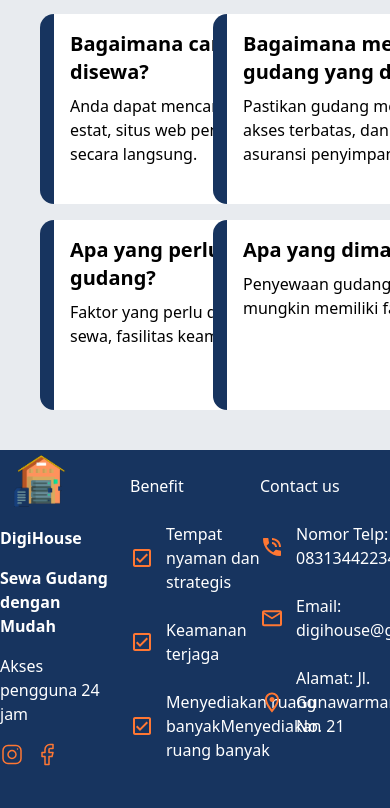
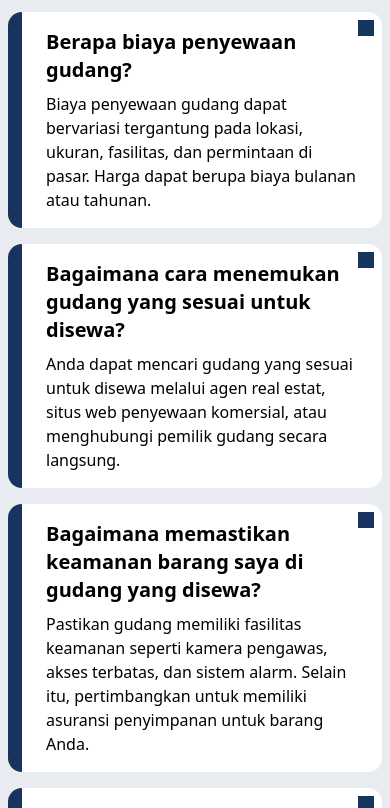
Before and after one commit to Capstone-Tim-12/warehouse-managament-system-fe, a React (Vite) app: page / in a window 390 px wide. Shown: the part 4429-5237 px from the top of the page. Built offline with nearby package versions, Linux system fonts and the light colour scheme.

Commit message:
responsive faq dan footer

```diff
--- a/src/components/global-component/Footer.jsx
+++ b/src/components/global-component/Footer.jsx
@@ -9,10 +9,10 @@ import Alamat from "../../assets/alamat.svg";
 
 const Footer = () => {
   return (
-        <div className="footer-container bg-cloud-burst-500 text-white">
-            <div className="footer-content ">
-                <div className="grid grid-cols-3 ">
-                    <div className="me-3 mb-3 ">
+    <div className="footer-container bg-cloud-burst-500 text-white py-3">
+      <div className="footer-content px-2 max-w-[1200px] mx-auto">
+        <div className="grid grid-cols-1 md:grid-cols-2 lg:grid-cols-3 ">
+          <div className="me-3 mb-3 mt-10">
             <img
               src={Logo}
               alt="Logo"
@@ -42,7 +42,7 @@ const Footer = () => {
               </a>
             </div>
           </div>
-                    <div  style={{ marginTop: '24px' }}>
+          <div style={{ marginTop: "24px" }}>
             <h2 className="mb-6">Benefit</h2>
             <div className="checklist-item flex items-center mb-6">
               <input type="checkbox" id="benefit1" className="hidden" />
@@ -62,11 +62,11 @@ const Footer = () => {
               <input type="checkbox" id="benefit3" className="hidden" />
               <label htmlFor="benefit3" className="flex items-center">
                 <img src={Checklist} alt="Checklist Icon" className="mr-3" />
-                                Menyediakan ruang banyakMenyediakan ruang banyak
+                Menyediakan ruang banyak Menyediakan ruang banyak
               </label>
             </div>
           </div>
-                    <div style={{ marginTop: '24px' }}>
+          <div style={{ marginTop: "24px" }}>
             <h2 className="mb-6">Contact us</h2>
             <div className="checklist-item flex items-center mb-6">
               <input type="checkbox" id="contact1" className="hidden" />
--- a/src/components/landing-page/Faq.jsx
+++ b/src/components/landing-page/Faq.jsx
@@ -1,33 +1,64 @@
-import React from 'react';
+import React from "react";
 import hero3 from "../../assets/hero3-image.svg";
+
 
 const Faq = () => {
   const faqData = [
-    { question: 'Apa itu penyewaan gudang?', answer: 'Penyewaan gudang adalah proses dimana seseorang atau perusahaan menyewa ruang penyimpanan untuk menyimpan barang atau inventaris mereka.' },
-    { question: 'Berapa biaya penyewaan gudang?', answer: 'Biaya penyewaan gudang dapat bervariasi tergantung pada lokasi, ukuran, fasilitas, dan permintaan di pasar. Harga dapat berupa biaya bulanan atau tahunan.' },
-    { question: 'Bagaimana cara menemukan gudang yang sesuai untuk disewa?', answer: 'Anda dapat mencari gudang yang sesuai untuk disewa melalui agen real estat, situs web penyewaan komersial, atau menghubungi pemilik gudang secara langsung.' },
-    { question: 'Bagaimana memastikan keamanan barang saya di gudang yang disewa?', answer: 'Pastikan gudang memiliki fasilitas keamanan seperti kamera pengawas, akses terbatas, dan sistem alarm. Selain itu, pertimbangkan untuk memiliki asuransi penyimpanan untuk barang Anda.' },
-    { question: 'Apa yang perlu dipertimbangkan sebelum menyewa gudang?', answer: 'Faktor yang perlu dipertimbangkan termasuk lokasi, ukuran gudang, biaya sewa, fasilitas keamanan, durasi sewa, dan persyaratan kontrak.' },
-    { question: 'Apa yang dimaksud penyewaan gudang komersial?', answer: 'Penyewaan gudang komersial biasanya digunakan untuk bisnis dan mungkin memiliki fasilitas tambahan seperti kantor.' },
+    {
+      question: "Apa itu penyewaan gudang?",
+      answer:
+        "Penyewaan gudang adalah proses dimana seseorang atau perusahaan menyewa ruang penyimpanan untuk menyimpan barang atau inventaris mereka.",
+    },
+    {
+      question: "Berapa biaya penyewaan gudang?",
+      answer:
+        "Biaya penyewaan gudang dapat bervariasi tergantung pada lokasi, ukuran, fasilitas, dan permintaan di pasar. Harga dapat berupa biaya bulanan atau tahunan.",
+    },
+    {
+      question: "Bagaimana cara menemukan gudang yang sesuai untuk disewa?",
+      answer:
+        "Anda dapat mencari gudang yang sesuai untuk disewa melalui agen real estat, situs web penyewaan komersial, atau menghubungi pemilik gudang secara langsung.",
+    },
+    {
+      question:
+        "Bagaimana memastikan keamanan barang saya di gudang yang disewa?",
+      answer:
+        "Pastikan gudang memiliki fasilitas keamanan seperti kamera pengawas, akses terbatas, dan sistem alarm. Selain itu, pertimbangkan untuk memiliki asuransi penyimpanan untuk barang Anda.",
+    },
+    {
+      question: "Apa yang perlu dipertimbangkan sebelum menyewa gudang?",
+      answer:
+        "Faktor yang perlu dipertimbangkan termasuk lokasi, ukuran gudang, biaya sewa, fasilitas keamanan, durasi sewa, dan persyaratan kontrak.",
+    },
+    {
+      question: "Apa yang dimaksud penyewaan gudang komersial?",
+      answer:
+        "Penyewaan gudang komersial biasanya digunakan untuk bisnis dan mungkin memiliki fasilitas tambahan seperti kantor.",
+    },
   ];
 
+
   return (
-    <div className="bg-cloud-burst-50">
+    <div className="bg-cloud-burst-50 px-2">
       <img src={hero3} alt="Hero3" className="mx-auto " />
-      <div className="text-3xl font-bold mb-4 text-center bg-cloud-burst-500 text-white p-6 rounded-[20px] w-[770px] h-[85px] mx-auto ">Pertanyaan yang Sering Diajukan</div>
-      <div className="grid gap-4 grid-cols-2 mr-[20px] ml-[40px] py-10">
+      <div className=" font-bold mb-4 text-center bg-cloud-burst-500 text-white p-6 rounded-[20px] w-[300px] mx-auto md:w-[700px] md:text-2xl h-[85px]  ">
+        Pertanyaan yang Sering Diajukan
+      </div>
+      <div className="grid grid-cols-1 md:grid-cols-2 gap-4 place-items-center  max-w-[1000px] mx-auto py-10">
         {faqData.map((item, index) => (
-
-          <div key={index} className="bg-white p-4 rounded-[14px] relative border-l-[14px] border-cloud-burst-500 w-[612px] h-[190px] ">
-          <h3 className="text-xl font-bold mb-2">{item.question}</h3>
-          <div className="absolute top-4 right-4 w-4 h-4 bg-cloud-burst-500"></div>
-          <p>{item.answer}</p>
-        </div>
-
+          <div
+            key={index}
+            className="bg-white p-4 rounded-[14px] relative border-l-[14px] border-cloud-burst-500  "
+          >
+            <h3 className="text-xl font-bold mb-2 px-2">{item.question}</h3>
+            <div className="absolute top-2 right-2 w-4 h-4 bg-cloud-burst-500"></div>
+            <p className="px-2">{item.answer}</p>
+          </div>
         ))}
       </div>
     </div>
   );
 };
 
+
 export default Faq;
```
Lines whose indentation alone changed are shown as unchanged.
